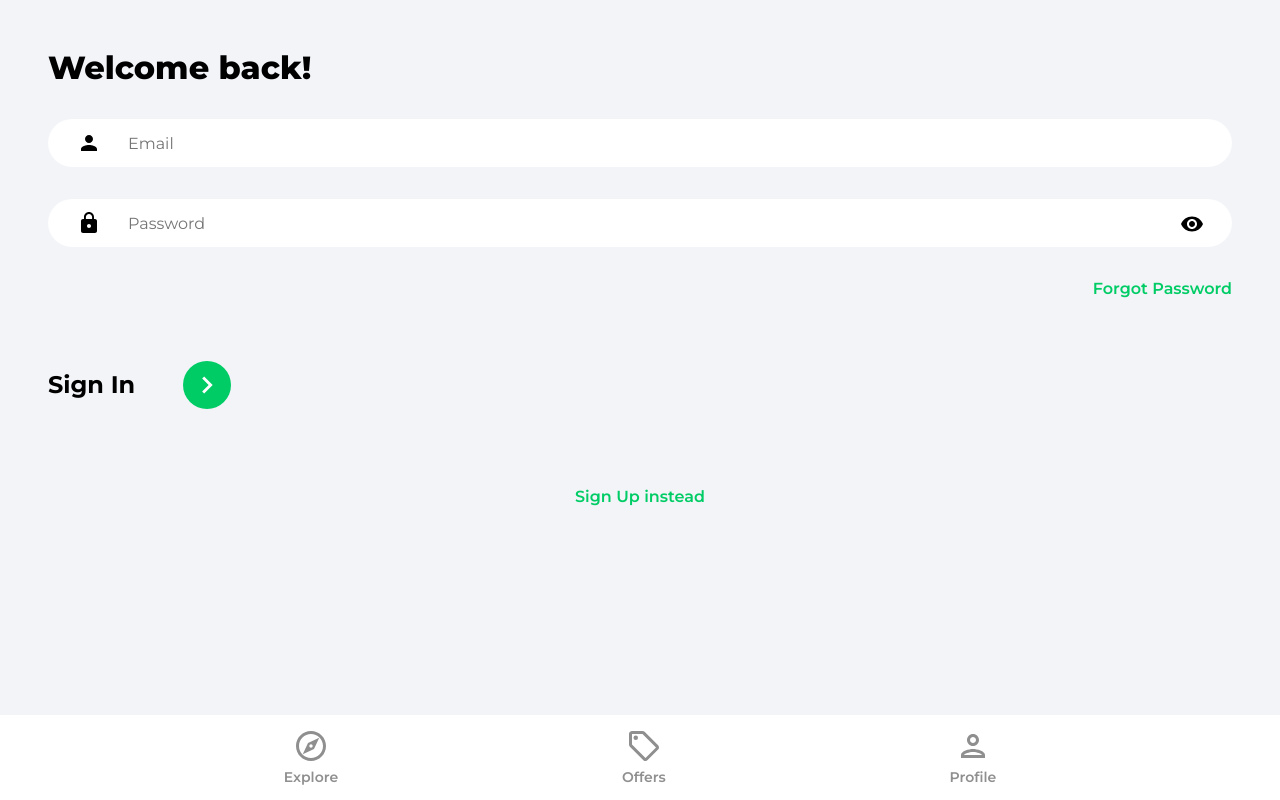
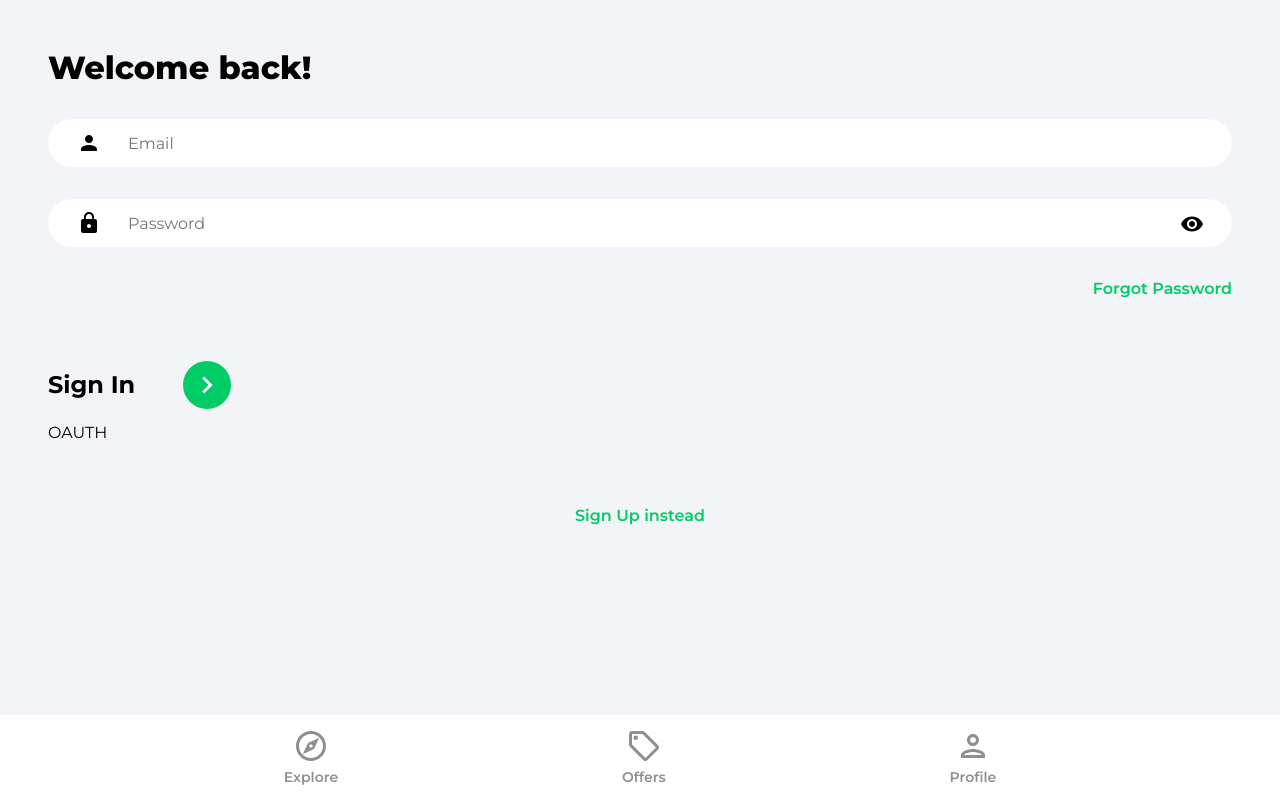
Before and after one commit to anoj-kt/homely, a React (Create React App) app: page /sign-in in a window 1280 px wide. Built offline with nearby package versions, Linux system fonts and the light colour scheme; no server answers.

Commit message:
Imported and included OAuth to sign and sign up pg

```diff
--- a/src/pages/Signin.jsx
+++ b/src/pages/Signin.jsx
@@ -5,6 +5,7 @@
 
 import { ReactComponent as ArrowRightIcon } from '../assets/svg/keyboardArrowRightIcon.svg';
 import visibilityIcon from '../assets/svg/visibilityIcon.svg';
+import OAuth from '../components/OAuth';
 
 function SignIn() {
   const [showPassword, setShowPassword] = useState(false);
@@ -88,6 +89,8 @@
         </div>
       </form>
 
+      <OAuth/>
+
       <Link to="/sign-up" className="signUpLink">
         Sign Up instead
       </Link>
--- a/src/pages/Signup.jsx
+++ b/src/pages/Signup.jsx
@@ -7,6 +7,7 @@
 
 import { ReactComponent as ArrowRightIcon } from '../assets/svg/keyboardArrowRightIcon.svg';
 import visibilityIcon from '../assets/svg/visibilityIcon.svg';
+import OAuth from '../components/OAuth';
 
 function SignUp() {
   const [showPassword, setShowPassword] = useState(false);
@@ -107,6 +108,8 @@
         </div>
       </form>
 
+      <OAuth/>
+
       <Link to="/sign-in" className="signUpLink">
         Sign In instead
       </Link>
```
